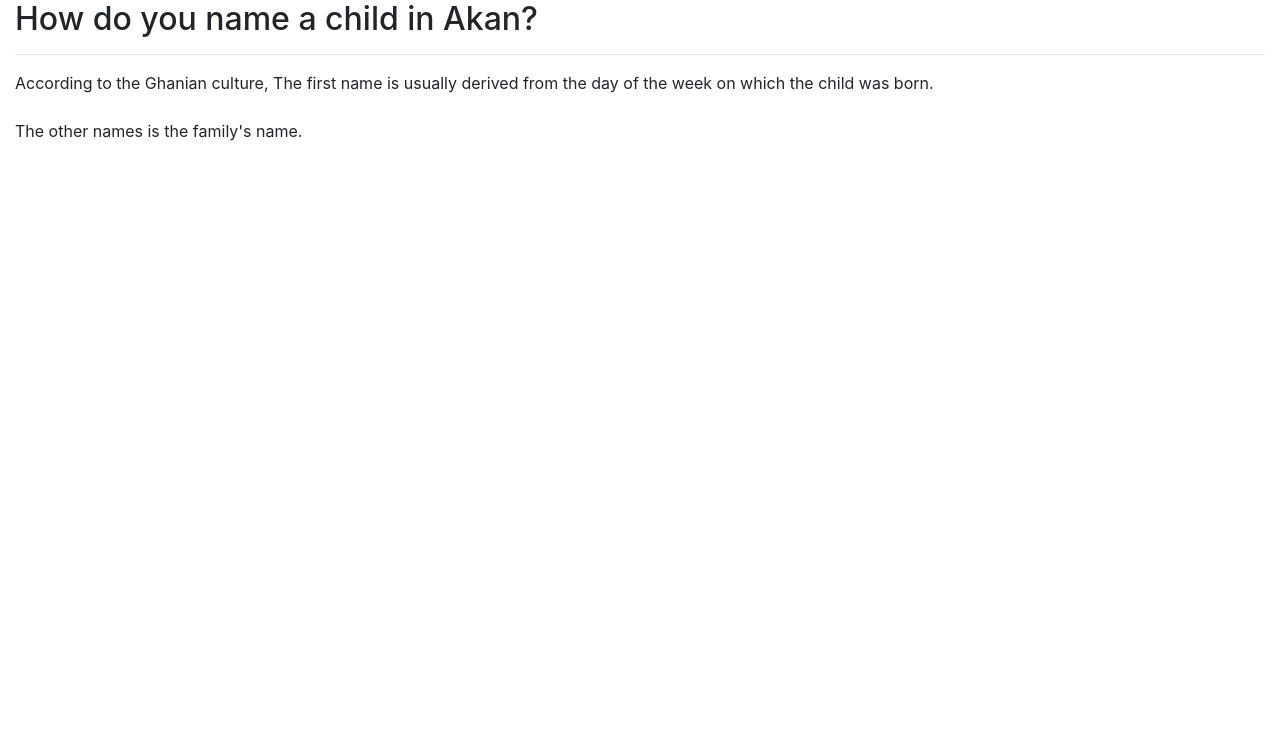
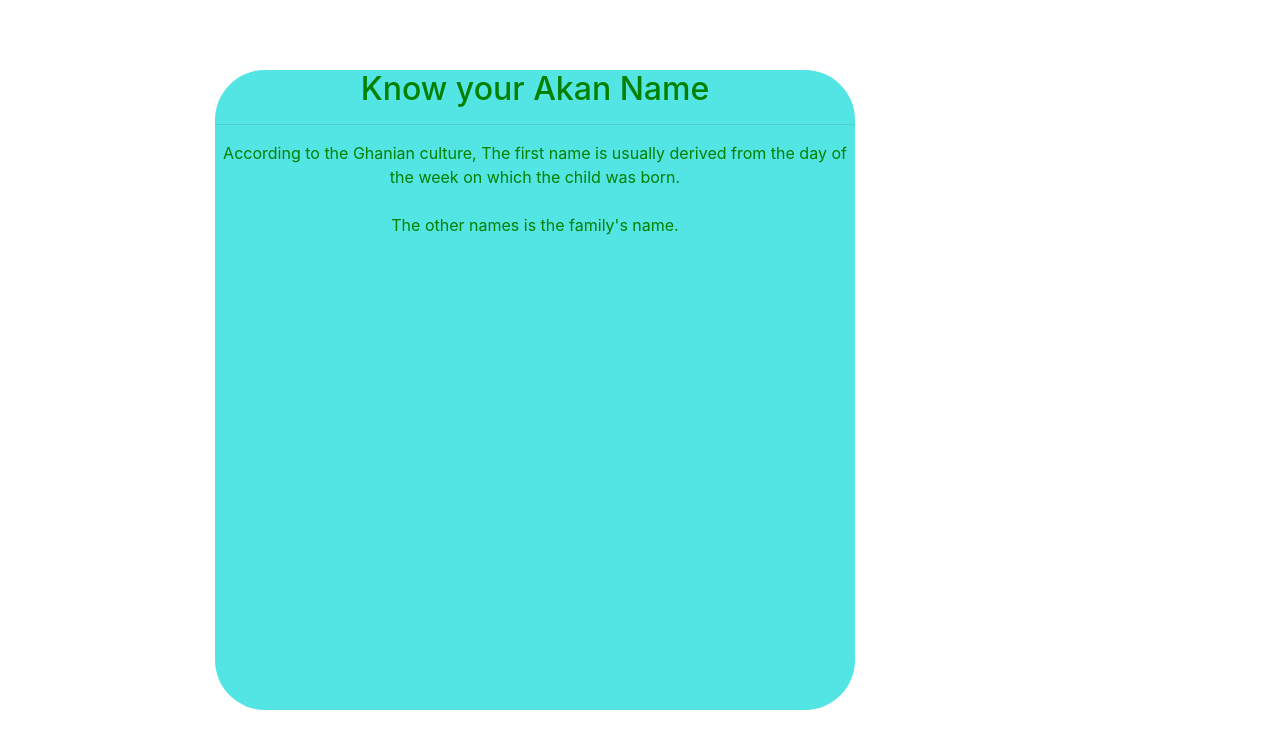
Before and after one commit to Langat20/Akan-Naming, a plain HTML site: page index.html in a window 1280 px wide. Drawn offline with nearby package versions, Linux system fonts and the light colour scheme.

Commit message:
optimized and resized box for introduction

```diff
--- a/css/index.css
+++ b/css/index.css
@@ -1,11 +1,10 @@
-.over-text {
-    background-color: rgb(111, 134, 163);
-    z-index: 1;
-    opacity: 0.9;
+.text {
+    background-color: rgb(83, 228, 228);
     position: absolute;
     height: 80%;
-    width: 65%;
+    width: 50%;
     margin: 70px 0px 30px 200px;
-    align-items: center;
-    border-radius: 50px 0px 50px 0px;
+    border-radius: 50px 50px 50px 50px;
+    text-align: center;
+    color: green;
 }
--- a/index.html
+++ b/index.html
@@ -2,23 +2,23 @@
 <html lang="en">
 
 <head>
-    <title>Title</title>
+    <title>Akan naming</title>
     <!-- Required meta tags -->
     <meta charset="utf-8">
     <meta name="viewport" content="width=device-width, initial-scale=1, shrink-to-fit=no">
 
     <!-- Bootstrap CSS -->
     <link rel="stylesheet" href="https://stackpath.bootstrapcdn.com/bootstrap/4.3.1/css/bootstrap.min.css" integrity="sha384-ggOyR0iXCbMQv3Xipma34MD+dH/1fQ784/j6cY/iJTQUOhcWr7x9JvoRxT2MZw1T" crossorigin="anonymous">
+    <link rel="stylesheet" href="./css/index.css">
 </head>
 
 <body>
     <section class="container-fluid landing">
-        <div class="over-text">
+        <div class="text">
             <div class="content">
-                <h2>How do you name a child in Akan?</h2>
+                <h2>Know your Akan Name</h2>
                 <hr>
-                <p>
-                    According to the Ghanian culture, The first name is usually derived from the day of the week on which the child was born. <br>
+                <p>According to the Ghanian culture, The first name is usually derived from the day of the week on which the child was born. <br>
                     <br> The other names is the family's name.</p>
             </div>
         </div>
```
